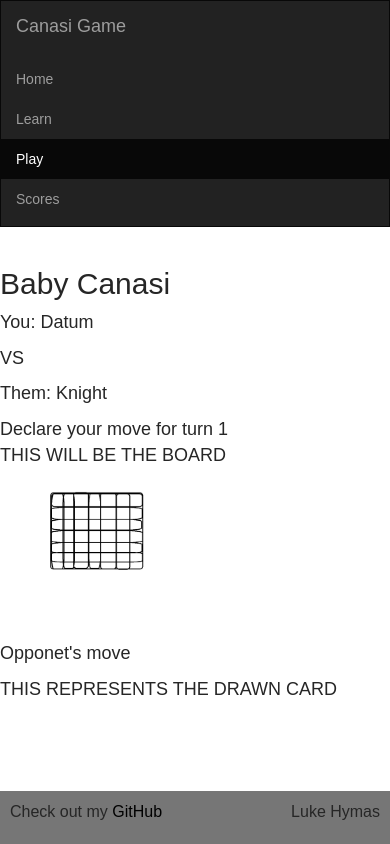
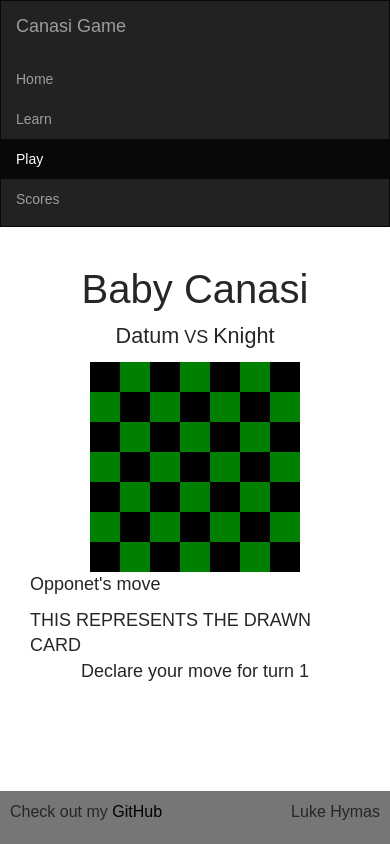
Before and after one commit to DatumWeb/Startup260, a website: page CanasiSite/canasi-html/game.html in a window 390 px wide. Drawn offline with nearby package versions, Linux system fonts and the light colour scheme.

Commit message:
Finished Most css, and added board to game.html

```diff
--- a/CanasiSite/canasi-html/game.html
+++ b/CanasiSite/canasi-html/game.html
@@ -26,19 +26,13 @@
               </nav>
         </header>
 
-        <main>
-            <h2>Baby Canasi</h2>
-            <div id="username-container">
-                <p>You: <span id="your-username">Datum</span></p>
-                <p>VS</p>
-                <p>Them: <span id="opponent-username">Knight</span></p>
+        <main class="container-fluid">
+            <h2 class="largeless-header text-center">Baby Canasi</h2>
+            <div id="username-container" class="container-fluid text-center">
+                <p><span class="username" id="your-username">Datum</span> VS <span class="username" id="opponent-username">Knight</span></p>
             </div>
 
-            <div id="move-prompt">Declare your move for turn <span id="turn-number">1</span></div>
-            <div>THIS WILL BE THE BOARD</div>
-            <div id="BoardIMG" class="picture"><img width="200px" src="7x7.jpg" alt="Canasi board" /></div>
             <div class="board">
-                <div class="board-cell"></div>
                 <div class="board-cell"></div>
                 <div class="board-cell"></div>
                 <div class="board-cell"></div>
@@ -54,9 +48,7 @@
                 <div class="board-cell"></div>
                 <div class="board-cell"></div>
                 <div class="board-cell"></div>
-                <div class="board-cell"></div>
 
-                <div class="board-cell"></div>
                 <div class="board-cell"></div>
                 <div class="board-cell"></div>
                 <div class="board-cell"></div>
@@ -72,9 +64,7 @@
                 <div class="board-cell"></div>
                 <div class="board-cell"></div>
                 <div class="board-cell"></div>
-                <div class="board-cell"></div>
 
-                <div class="board-cell"></div>
                 <div class="board-cell"></div>
                 <div class="board-cell"></div>
                 <div class="board-cell"></div>
@@ -90,7 +80,6 @@
                 <div class="board-cell"></div>
                 <div class="board-cell"></div>
                 <div class="board-cell"></div>
-                <div class="board-cell"></div>
 
                 <div class="board-cell"></div>
                 <div class="board-cell"></div>
@@ -99,13 +88,14 @@
                 <div class="board-cell"></div>
                 <div class="board-cell"></div>
                 <div class="board-cell"></div>
-                <div class="board-cell"></div>
             </div>
-
-            <p>Opponet's move</p>
-            <div class="drawn-card">
-                THIS REPRESENTS THE DRAWN CARD
+            <div class="container-fluid" id="opponents-move">
+              <p>Opponet's move</p>
+              <div class="drawn-card">
+                  THIS REPRESENTS THE DRAWN CARD
+              </div>
             </div>
+            <div class="container-fluid text-center" id="move-prompt">Declare your move for turn <span id="turn-number">1</span></div>
 
 
 
--- a/CanasiSite/canasi-html/main.css
+++ b/CanasiSite/canasi-html/main.css
@@ -86,6 +86,49 @@ main {
     margin-right: 15%;
 }
 
+/* board css */
+.board {
+    display: grid;
+    grid-template-columns: repeat(7, 75px);
+    grid-template-rows: repeat(7, 75px);
+    align-items: center;
+    justify-content: center;
+}
+
+.board-cell {
+    width: 75px;
+    height: 75px;
+}
+
+.board-cell:nth-child(even) {
+    background-color: green;
+}
+
+.board-cell:nth-child(odd) {
+    background-color: black;
+}
+
+
+@media (max-width: 768px) {
+
+    .board {
+        grid-template-columns: repeat(7, 30px); /* Adjust size for smaller screens */
+        grid-template-rows: repeat(7, 30px);
+    }
+    .board-cell {
+        width: 30px;
+        height: 30px;
+    }
+}
+
+
+
+
+
+
+
+
+
 #SilunaiIMG,
 #scrivtreIMG {
     width: 350px;
```
